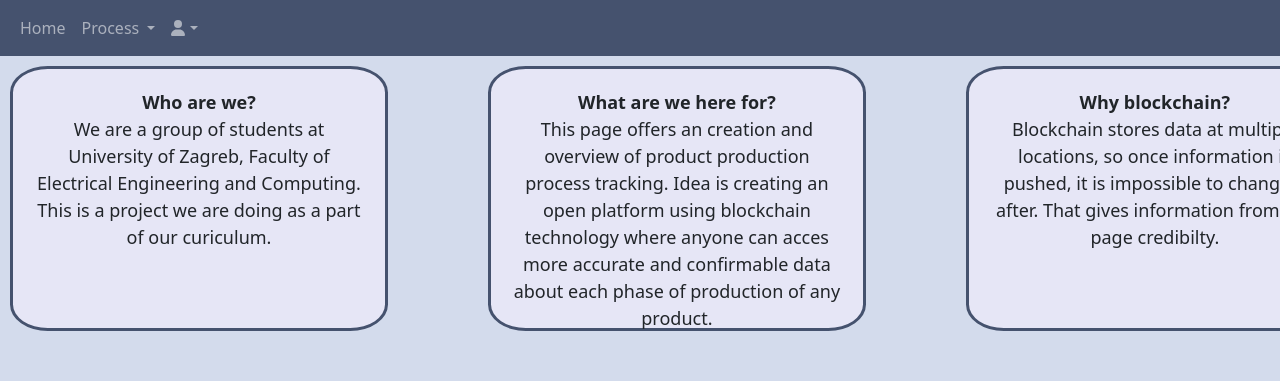
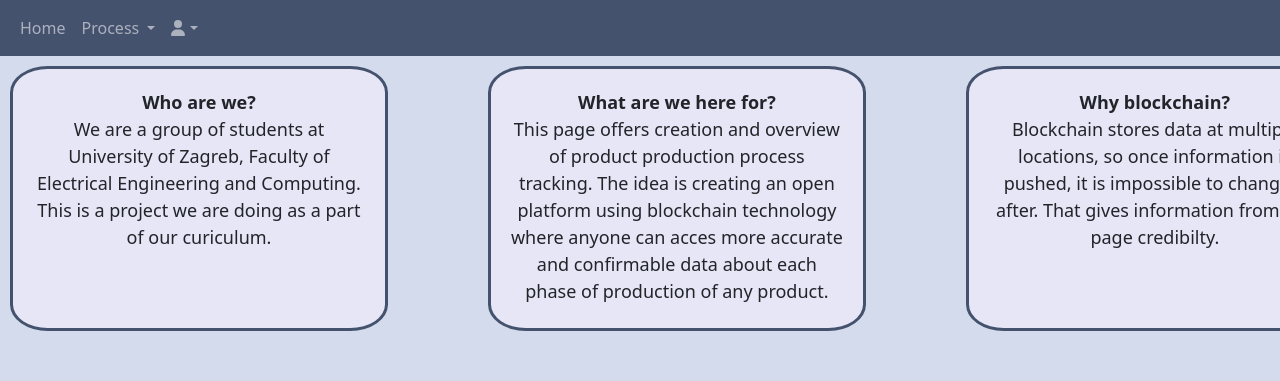
Before and after one commit to Dominik2507/ProjektR, a React (Create React App) app in the folder frontend/: page / in a window 1280 px wide. Shown: the top 381 px of the page. Built offline with nearby package versions, Linux system fonts and the light colour scheme.

Commit message:
Update Home.jsx

```diff
--- a/frontend/src/pages/Home/Home.jsx
+++ b/frontend/src/pages/Home/Home.jsx
@@ -6,15 +6,19 @@ export default function Home(){
         <div class="grid-container">
             <div class="grid-item">
                 <b>Who are we?</b>  <br></br>
-                We are a group of students at University of Zagreb, Faculty of Electrical Engineering and Computing. This is a project we are doing as a part of our curiculum.
+                We are a group of students at University of Zagreb, Faculty of Electrical Engineering and Computing.
+                This is a project we are doing as a part of our curiculum.
             </div>
             <div class="grid-item">
                 <b>What are we here for?</b>  <br></br>
-                This page offers an creation and overview of product production process tracking. Idea is creating an open platform using blockchain technology where anyone can acces more accurate and confirmable data about each phase of production of any product.
+                This page offers creation and overview of product production process tracking.
+                The idea is creating an open platform using blockchain technology where anyone
+                can acces more accurate and confirmable data about each phase of production of any product.
             </div>
             <div class="grid-item">
                 <b>Why blockchain?</b>  <br></br>
-                Blockchain stores data at multiple locations, so once information is pushed, it is impossible to change it after. That gives information from our page credibilty.
+                Blockchain stores data at multiple locations, so once information is pushed,
+                it is impossible to change it after. That gives information from our page credibilty.
             </div>
             <img class="image" src="https://bernardmarr.com/img/What%20Is%20Blockchain%20A%20Super%20Simple%20Guide%20Anyone%20Can%20Understand.png" alt="React Image" />
             <div class="grid-item">
```
